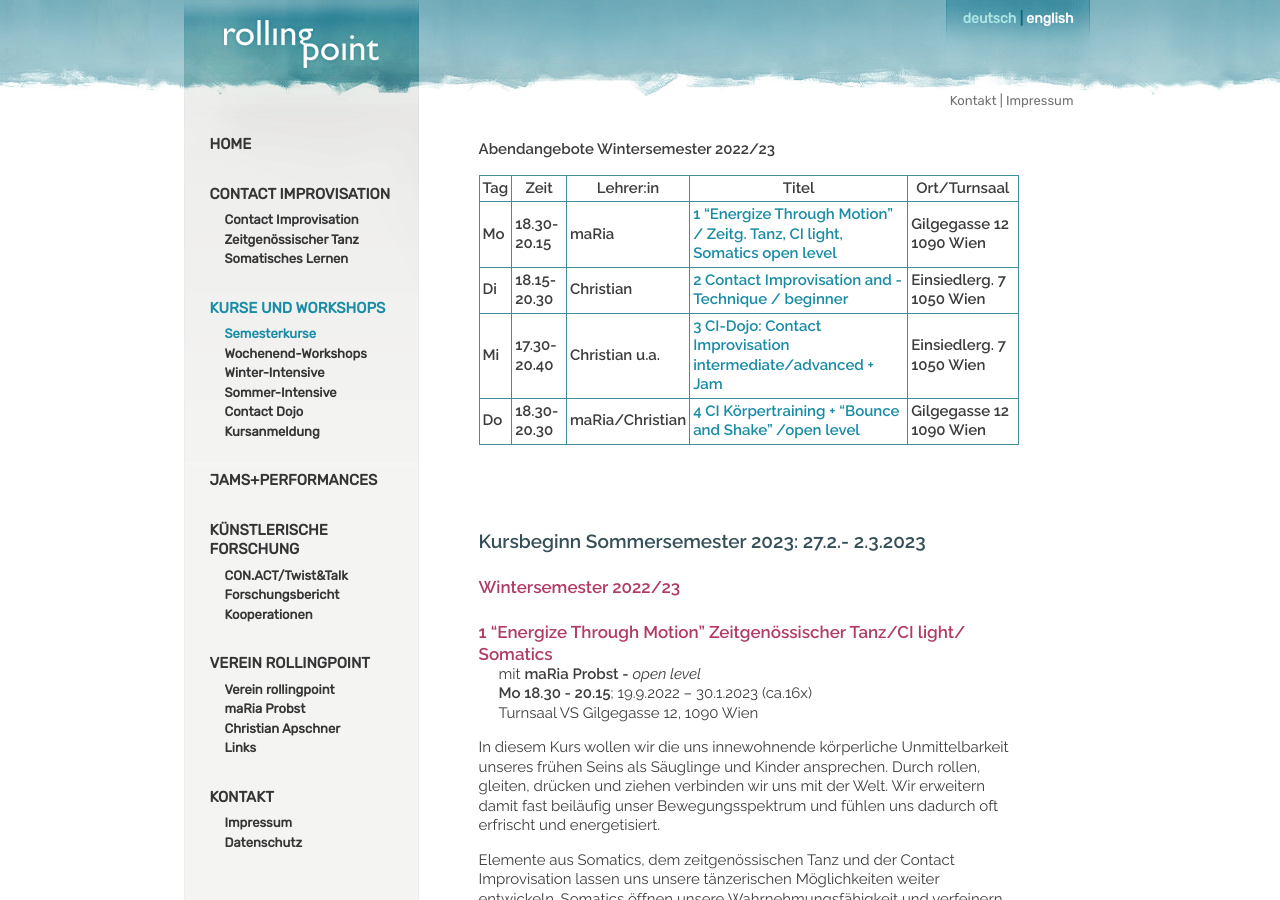
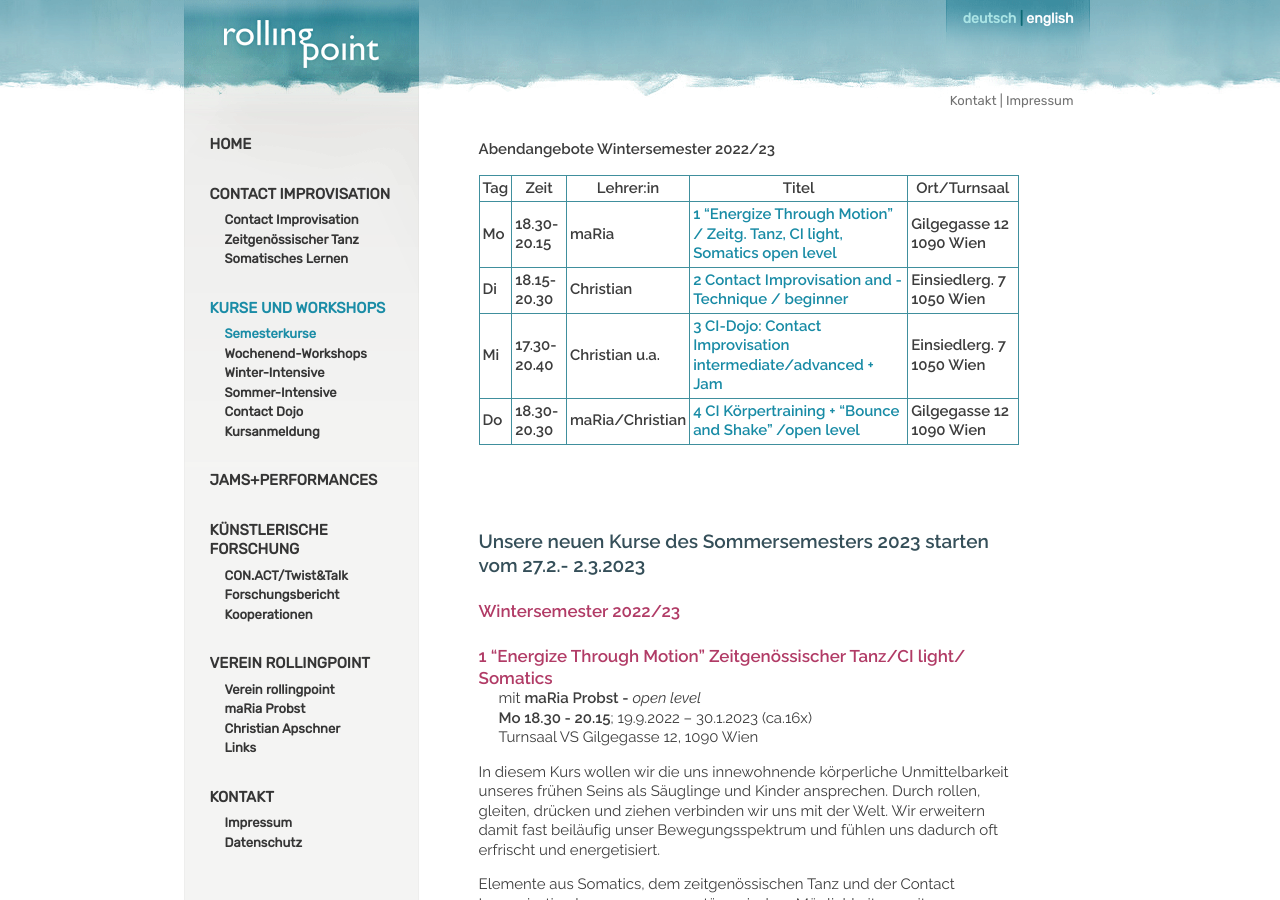
Before and after one commit to manulari/rollingpointat, a Jekyll site: the page built from _pages_de/kurse.md, in a window 1280 px wide and 900 px high. Built offline with Jekyll 4.4.1, drawn with Linux system fonts in a browser that asks for light colours; comment, search, counter and statistics services are not loaded.

Commit message:
Update page (de) “kurse”

```diff
--- a/_pages_de/kurse.md
+++ b/_pages_de/kurse.md
@@ -14,7 +14,7 @@ title: KURSE UND WORKSHOPS
 \
 &nbsp;
 
-### Kursbeginn Sommersemester 2023: 27.2.- 2.3.2023
+### Unsere neuen Kurse des Sommersemesters 2023 starten vom 27.2.- 2.3.2023
 
 <div class="named-anchor" id="mo"></div>
 
```
